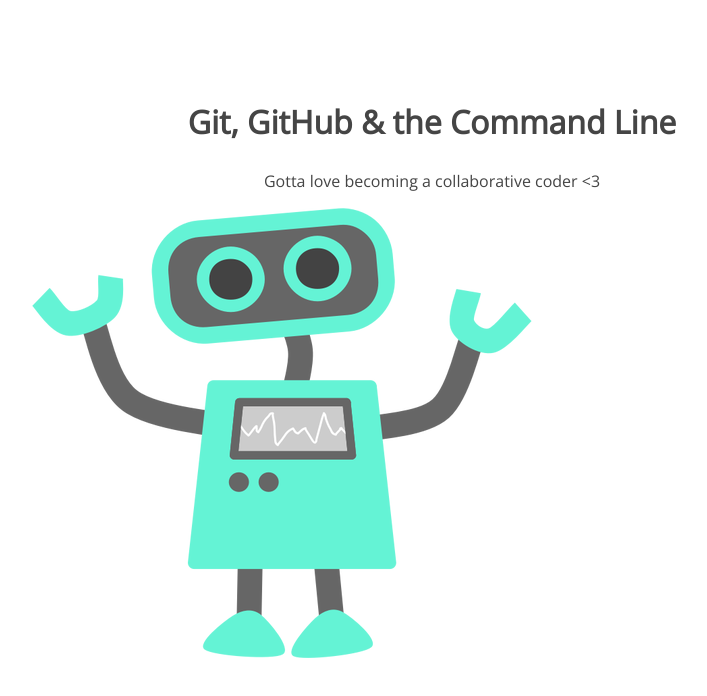
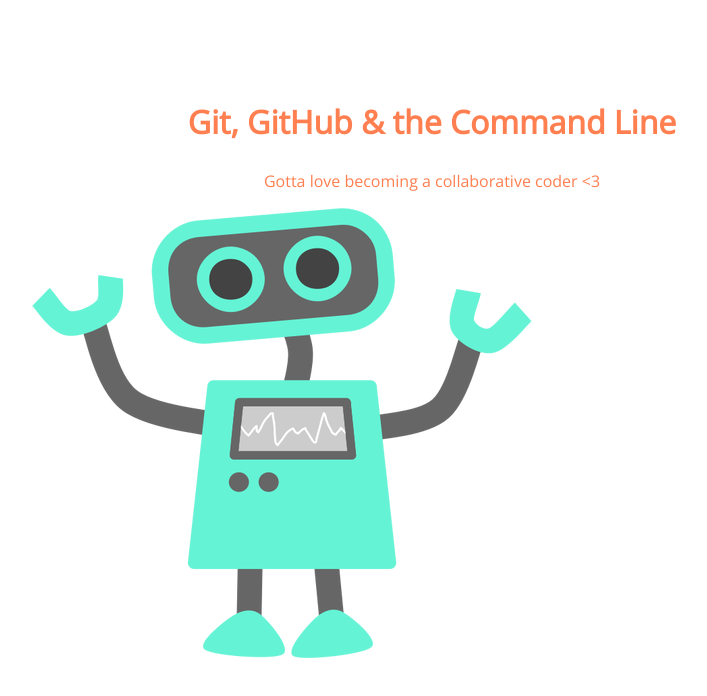
Before and after one commit to kuddleman/105-project, a plain HTML site: page index.html in a window 1280 px wide. Shown: the whole page, without its empty margins (208-915 px from the left). Drawn offline with nearby package versions, Linux system fonts and the light colour scheme.

Commit message:
changed color of h1 and p tags

```diff
--- a/css/style.css
+++ b/css/style.css
@@ -5,7 +5,7 @@ section {
 section h1,
 section p {
 	text-align: center;
-	color: #454545;
+	color: coral;
 }
 section h1 {
 	font: 32px 'Open Sans';
```
